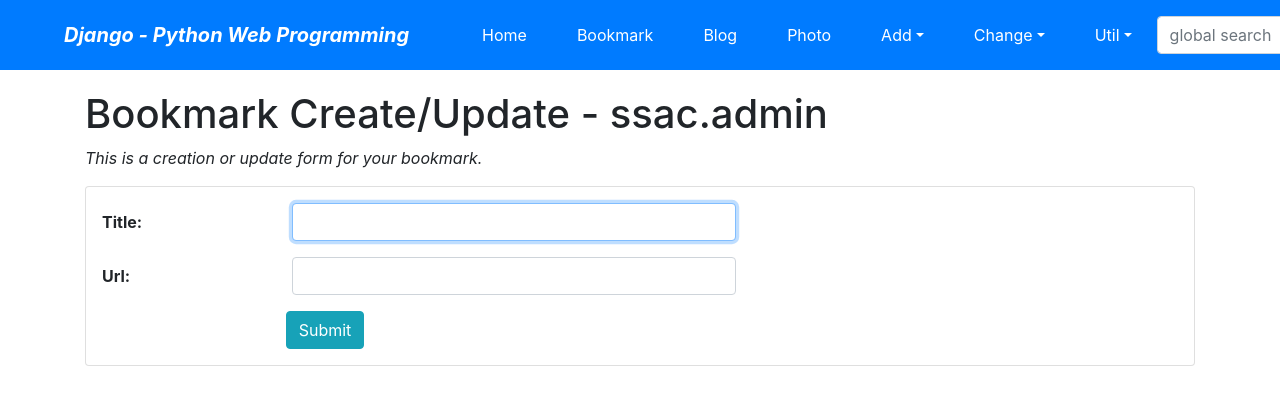
After one commit to prismip/ssac-academy, a Django app: page /bookmark/add/ in a window 1280 px wide. The commit adds this page. Shown: the top 405 px of the page. Run offline with Django 3.2, Linux system fonts and the light colour scheme; a user stored in the database is signed in; some libraries are stand-ins or nearby versions.

Commit message:
add files and edit

```diff
--- a/workspace/code-workspace/demoweb2/bookmark/models.py
+++ b/workspace/code-workspace/demoweb2/bookmark/models.py
@@ -1,10 +1,13 @@
 from django.db import models
+
+from django.contrib.auth.models import User
 
 # Create your models here.
 
 class Bookmark(models.Model):
     title = models.CharField(max_length=100, blank=True) # varchar(100)
     url = models.URLField(unique=True)
+    owner = models.ForeignKey(User, on_delete=models.CASCADE, blank=True, null=True, verbose_name="OWNER")
 
     def __str__(self):
         return self.title
--- /dev/null
+++ b/workspace/code-workspace/demoweb2/bookmark/templates/bookmark/bookmark_form.html
@@ -0,0 +1,42 @@
+{% extends "base.html" %}
+{% load widget_tweaks %}
+
+{% block title %}bookmark_form.html{% endblock %}
+
+{% block content %}
+
+    <h1>Bookmark Create/Update - {{user}}</h1>
+    <p class="font-italic">This is a creation or update form for your bookmark.</p>
+
+    {% if form.errors %}
+    <div class="alert alert-danger">
+        <div class="font-weight-bold">Wrong! Please correct the error(s) below.</div>
+        {{ form.errors }}
+    </div>
+    {% endif %}
+
+    <form action="." method="post" class="card pt-3">{% csrf_token %}
+
+        <div class="form-group row">
+            {{ form.title|add_label_class:"col-form-label col-sm-2 ml-3 font-weight-bold" }}
+            <div class="col-sm-5">
+                {{ form.title|add_class:"form-control"|attr:"autofocus" }}
+            </div>
+        </div>
+
+        <div class="form-group row">
+            {{ form.url|add_label_class:"col-form-label col-sm-2 ml-3 font-weight-bold" }}
+            <div class="col-sm-5">
+                {{ form.url|add_class:"form-control" }}
+            </div>
+        </div>
+
+        <div class="form-group">
+            <div class="offset-sm-2 col-sm-5">
+                <input type="submit" value="Submit" class="btn btn-info"/>
+            </div>
+        </div>
+
+    </form>
+
+{% endblock %}
--- a/workspace/code-workspace/demoweb2/bookmark/urls.py
+++ b/workspace/code-workspace/demoweb2/bookmark/urls.py
@@ -1,6 +1,7 @@
 from django.urls import path
 
 from bookmark.views import BookmarkLV, BookmarkDV
+from bookmark.views import BookmarkCreateView
 
 app_name = 'bookmark'
 
@@ -9,4 +10,7 @@ urlpatterns = [
     path('', BookmarkLV.as_view(), name="index"),
     path('<int:pk>/', BookmarkDV.as_view(), name="detail"),
 
+    # Example /bookmark/add/
+    path('add/', BookmarkCreateView.as_view(), name='add'),
+
 ]
--- a/workspace/code-workspace/demoweb2/bookmark/views.py
+++ b/workspace/code-workspace/demoweb2/bookmark/views.py
@@ -1,6 +1,11 @@
 from django.shortcuts import render
 from django.views.generic.detail import DetailView
 from django.views.generic.list import ListView
+from django.views.generic import CreateView, DeleteView, UpdateView
+
+from django.contrib.auth.mixins import LoginRequiredMixin
+
+from django.urls import reverse_lazy
 
 from bookmark.models import Bookmark
 
@@ -21,3 +26,13 @@ class BookmarkDV(DetailView):
     model = Bookmark
     # context_object_name = "object" : 템플릿으로 전달하는 데이터 이름(변수명), 명시적으로 지정하지 않을 경우 object_list 사용
     # template_name = "bookmark_detail.html" : 지정하지 않을 경우 bookmark_list.html
+
+class BookmarkCreateView(LoginRequiredMixin, CreateView): # LoginRequiredMixin : 로그인 하지 않은 사용자의 요청인 경우 로그인 화면으로 이동 처리하는 기능 제공
+    model = Bookmark
+    fields = ['title', 'url'] # 입력 항목 지정
+    success_url = reverse_lazy('bookmark:index')
+    # template_name = "bookmark_form.html"
+
+    def form_valid(self, form): # post 로 데이터가 전송되었을 때 데이터를 Form에 구성하고 호출하는 메서드
+        form.instance.owner = self.request.user
+        return super().form_valid(form)
--- a/workspace/code-workspace/demoweb2/templates/base.html
+++ b/workspace/code-workspace/demoweb2/templates/base.html
@@ -23,14 +23,41 @@
     <div class="collapse navbar-collapse" id="navbarSupportedContent">
         <ul class="navbar-nav mr-auto">
             <li class="nav-item mx-1 btn btn-primary">
-                <a class="nav-link text-white" href="{% url 'home' %}">Home</a></li>
+                <a class="nav-link text-white" href="{% url 'home' %}">Home</a>
+            </li>
             <li class="nav-item mx-1 btn btn-primary">
                 <!-- <a class="nav-link text-white" href="/bookmark/">Bookmark</a></li> -->
-                <a class="nav-link text-white" href="{% url 'bookmark:index' %}">Bookmark</a></li>
+                <a class="nav-link text-white" href="{% url 'bookmark:index' %}">Bookmark</a>
+            </li>
             <li class="nav-item mx-1 btn btn-primary">
-                <a class="nav-link text-white" href="{% url 'blog:index' %}">Blog</a></li>
+                <a class="nav-link text-white" href="{% url 'blog:index' %}">Blog</a>
+            </li>
             <li class="nav-item mx-1 btn btn-primary">
-                <a class="nav-link text-white" href="">Photo</a></li>
+                <a class="nav-link text-white" href="">Photo</a>
+            </li>
+
+            <li class="nav-item dropdown mx-1 btn btn-primary">
+                <a class="nav-link dropdown-toggle text-white" href="#" data-toggle="dropdown">Add</a>
+                <div class="dropdown-menu">
+                    <a class="dropdown-item" href="{% url 'bookmark:add' %}">Bookmark</a>
+                    <a class="dropdown-item" href="">Post</a>
+                    <div class="dropdown-divider"></div>
+                    <a class="dropdown-item" href="">Album</a>
+                    <a class="dropdown-item" href="">Photo</a>
+                </div>
+            </li>
+
+            <li class="nav-item dropdown mx-1 btn btn-primary">
+                <a class="nav-link dropdown-toggle text-white" href="#" data-toggle="dropdown">Change</a>
+                <div class="dropdown-menu">
+                    <a class="dropdown-item" href="">Bookmark</a>
+                    <a class="dropdown-item" href="">Post</a>
+                    <div class="dropdown-divider"></div>
+                    <a class="dropdown-item" href="">Album</a>
+                    <a class="dropdown-item" href="">Photo</a>
+                </div>
+            </li>
+
 
             <li class="nav-item dropdown mx-1 btn btn-primary">
                 <a class="nav-link dropdown-toggle text-white" href="#" data-toggle="dropdown">Util</a>
```
Also changed, not shown: workspace/code-workspace/demoweb2/blog/models.py (+10 -0 lines), workspace/code-workspace/demoweb2/bookmark/templates/bookmark/bookmark_change_list.html (added, +36 -0 lines), workspace/code-workspace/demoweb2/bookmark/templates/bookmark/bookmark_confirm_delete.html (added, +16 -0 lines), workspace/code-workspace/demoweb2/demoweb/views.py (+13 -0 lines), workspace/code-workspace/demoweb2/blog/migrations/0003_auto_20201218_1502.py (added), workspace/code-workspace/demoweb2/bookmark/migrations/0002_bookmark_owner.py (added), workspace/code-workspace/demoweb2/db.sqlite3.
